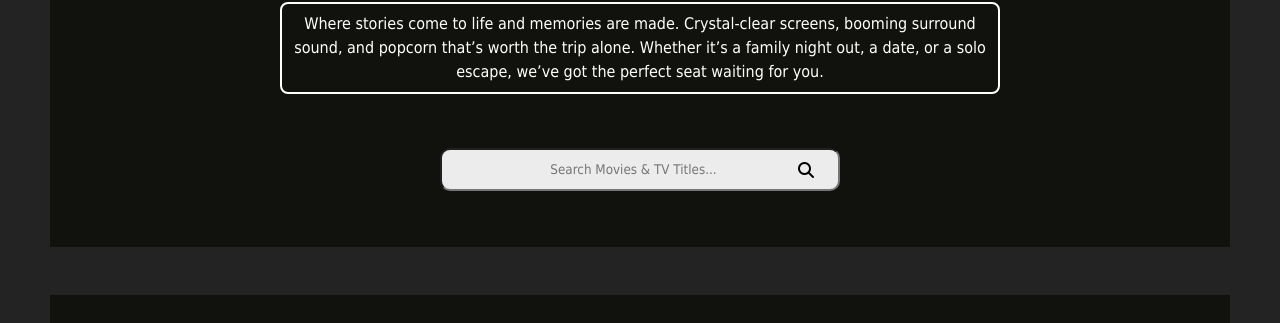
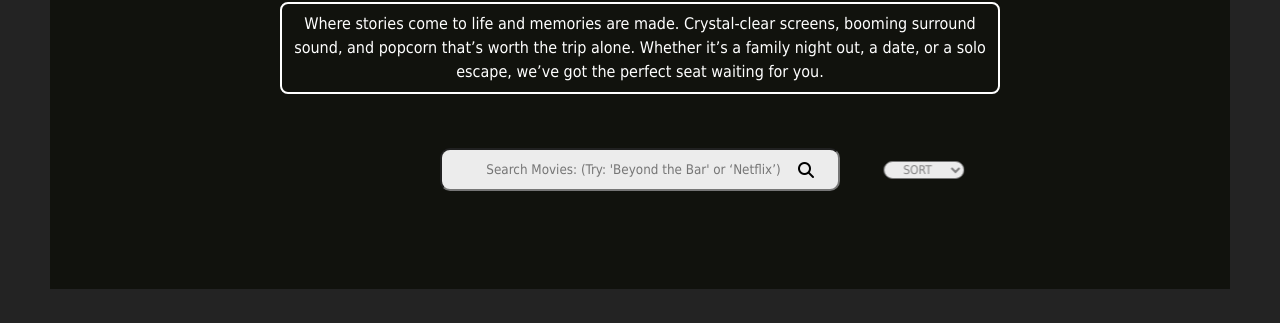
Before and after one commit to pmaggio15/movieproject, a plain HTML site: page index.html in a window 1280 px wide. Shown: the part 477-800 px from the top of the page. Drawn offline with Linux system fonts and the light colour scheme.

Commit message:
figuring out select bar

```diff
--- a/index.html
+++ b/index.html
@@ -30,14 +30,18 @@
                    <div class="search__box">
                            <input
                                 type="search"
-                                placeholder="Search Movies & TV Titles..."
+                                placeholder="Search Movies: (Try: 'Beyond the Bar' or ‘Netflix’)"
                                 class="search__input"
                                 onchange="searchChange(event)">
                                 <i class="fa-solid fa-magnifying-glass"></i>
-                            </div>
+                                </div>
+                                <select id="filter">
+                                    <option value="" disabled selected>SORT</option>
+                                    <option value="MOVIE">MOVIES</option>
+                                    <option value="TV SHOWS">TV SHOWS</option>
+                                </select>
                         </div>
                         <div class="movies">
-
                         </div>
                     </div>
                 </div>
--- a/index.js
+++ b/index.js
@@ -1,8 +1,16 @@
 const moviesWrapper = document.querySelector(".movies")
+
+function filterMovies(event) {
+  renderMovies(event.target.value);
+}
 
 function searchChange(event) {
     renderMovies(event.target.value);
 }
+document.getElementById('filter').addEventListener('change', e => {
+  renderMovies(e.target.value);
+
+});
 
 async function renderMovies (searchTerm = '') {
     const response = await fetch('https://api.watchmode.com/v1/releases/?apiKey=CF6lCCsw66HpPjQduwhTskwF6OB6tCKbtWKPzBcH');
@@ -30,4 +38,27 @@ async function renderMovies (searchTerm = '') {
             </div>
         `
     }).join("");
+
 }
+
+//  const filterValue = document.getElementById('filter').value;
+
+//   let finalList = filtered;
+//   if (filterValue === 'MOVIE') {
+//     finalList = finalList.filter(m => m.tmdb_type === 'movie');
+//   } else if (filterValue === 'TV SHOWS') {
+//     finalList = finalList.filter(m => m.tmdb_type === 'tv');
+//   }
+
+//   moviesWrapper.innerHTML = finalList.slice(0, 9).map((movie) => {
+//         return `
+//           <div class="movie">
+//                 <figure class="movie__img--wrapper">
+//                     <img class="movie__img" src="${movie.poster_url}" alt="">
+//                     <div class="info__overlay">Buy Tickets Now</div>
+//                 </figure>
+//                 <div class="movie__title">${movie.title}</div>
+//                 <div class="movie__type">Type: ${movie.source_name}</div>
+//             </div>
+//         `
+//     }).join("");
--- a/style.css
+++ b/style.css
@@ -6,6 +6,19 @@
     box-sizing: border-box;
     font-family: 'Tahoma', 'Roboto';
     background-color: #11120d;
+}
+
+select#filter {
+    background: #ececec;
+    color: grey;
+    text-align: center;
+    font-size: 12px;
+    font-family: tahoma;
+    margin-top: 24px;
+    border-radius: 10px;
+    backdrop-filter: blur(5px);
+    cursor: pointer;
+    transform: translateX(350%) translateY(-300%);
 }
 
 .line{
```
